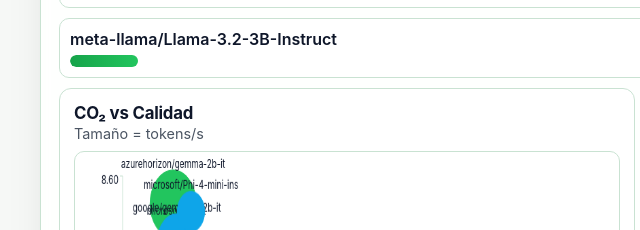
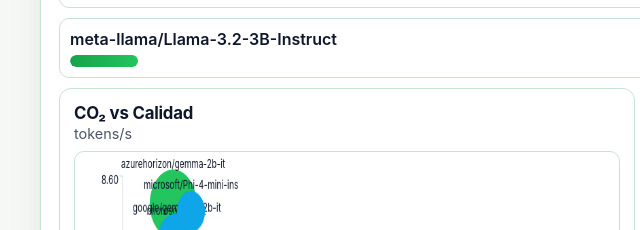
Before and after one commit to osmaven/greenllm, a plain HTML site: page index.html in a window 1280 px wide. Shown: the part 1730-1960 px from the top of the page, 0-640 px from the left. Drawn offline with Linux system fonts and the light colour scheme.

Commit message:
Minor change suggested by Nuria

```diff
--- a/index.html
+++ b/index.html
@@ -472,7 +472,7 @@
                     <div class="panel-heading" style="margin-bottom:8px; padding:0;">
                         <div>
                             <h3 style="margin:0;">CO₂ vs Calidad</h3>
-                            <span class="tag">Tamaño = tokens/s</span>
+                            <span class="tag">tokens/s</span>
                         </div>
                     </div>
                     <canvas id="bubble-canvas" class="chart-canvas"></canvas>
```
